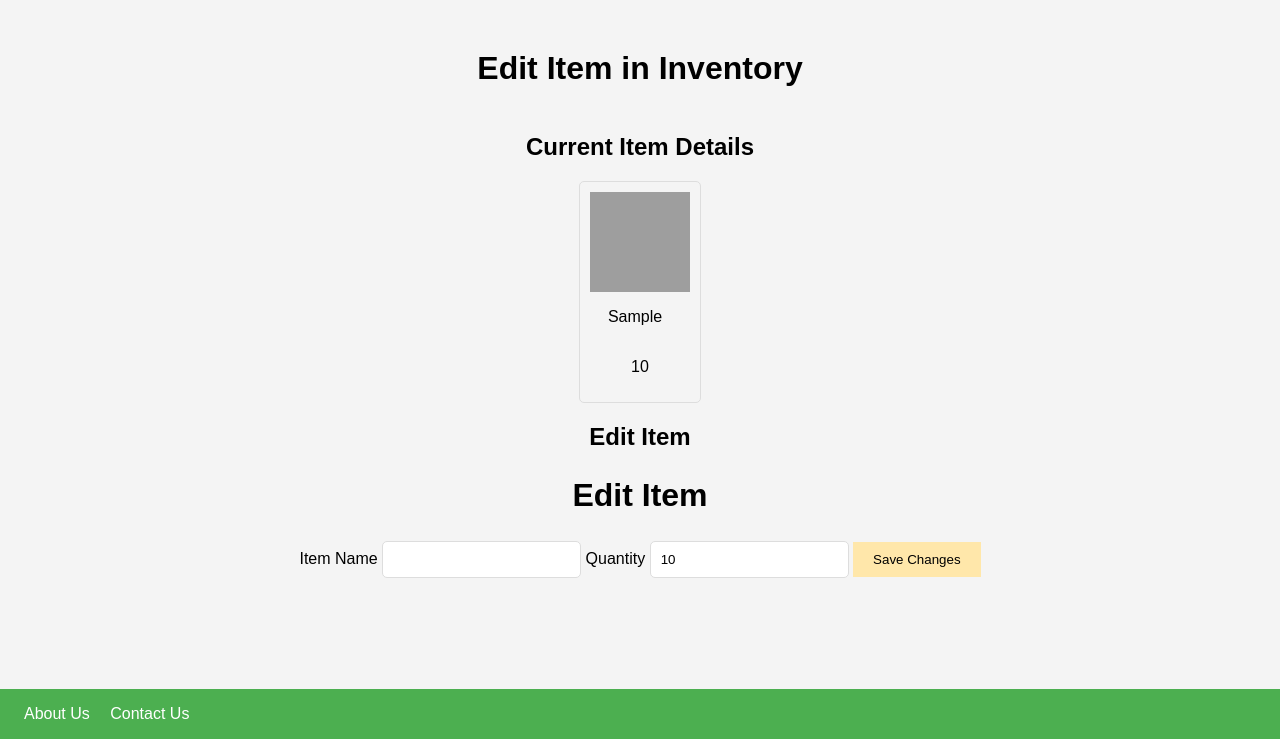
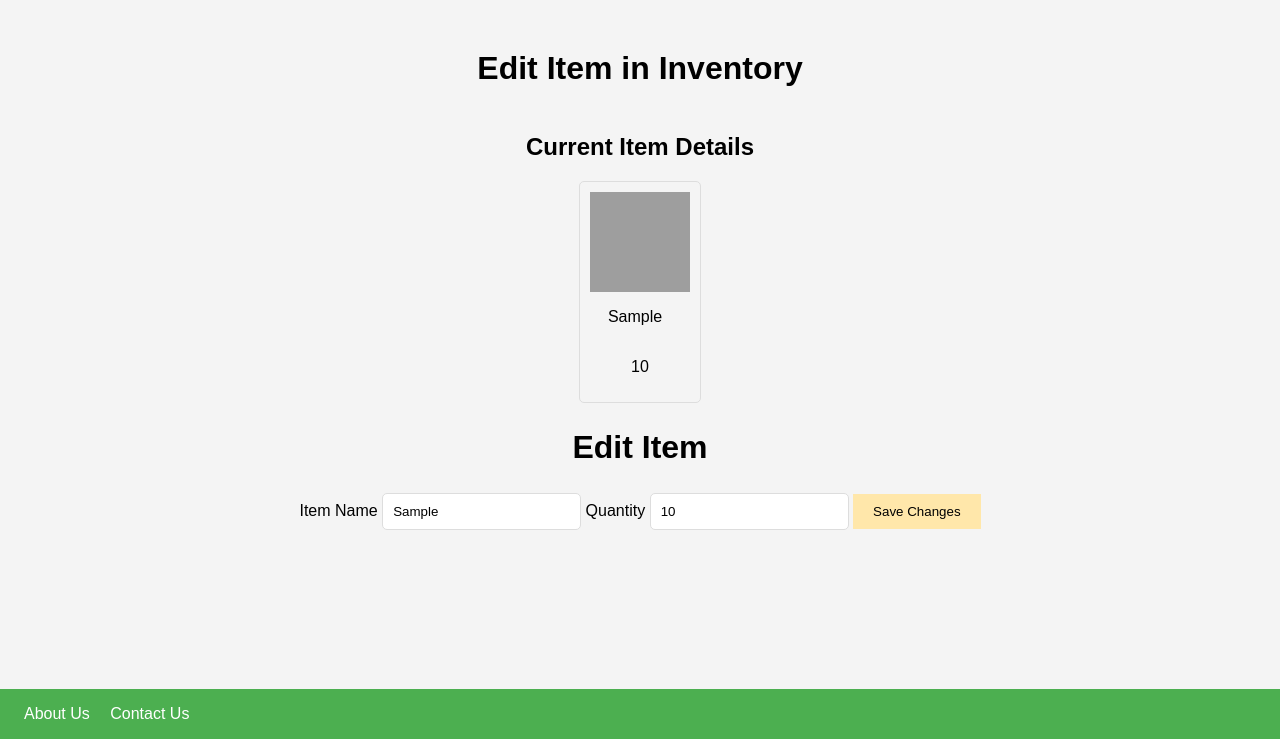
Before and after one commit to georgepicks/CSC2033_Team37_22-23, a Flask app: template templates/producer/edit_item.html in a window 1280 px wide. Shown: the part 61-800 px from the top of the page. Run offline with Flask 3, Linux system fonts and the light colour scheme; the template is opened without the code that fills it: values that come from a table or form of the project are taken from there, others are empty; tables that the repository leaves empty hold one stand-in row (values such as "Sample post"); some libraries are stand-ins or nearby versions; grey boxes are pictures that could not be loaded.

Commit message:
changed links

```diff
--- a/templates/producer/edit_item.html
+++ b/templates/producer/edit_item.html
@@ -11,8 +11,8 @@
         <div class="logo">Leftovers</div>
         <nav>
             <a href="{{ url_for('supplier_inventory')}}">Your Inventory</a>
-            <a href="{{ url_for('producer.account') }}">Account</a>
-            <a href="{{ url_for('index')}}">Log out</a>
+            <a href="{{ url_for('producer.producer_account') }}">Account</a>
+            <a href="{{ url_for('users.logout')}}">Log out</a>
         </nav>
     </header>
     <section class="dashboard">
@@ -28,19 +28,15 @@
                     </div>
                 </div>
             </div>
-                <h2>Edit Item</h2>
             <!-- form to edit item -->
-                <form method="POST" action="/edit_item/{{ item.id }}">
             <div class="container">
                 <h1>Edit Item</h1>
-                        <form method="POST" action="/edit_item/{{ item.id }}">
+                <form method="POST" action="{{ url_for('edit_inventory', id=item.id) }}">
                     <label for="name">Item Name</label>
-                            <input id="name" type="text" name="name" value="{{ item.name }}" required>
+                    <input id="name" type="text" name="name" value="{{ item.item }}" required>
                     <label for="quantity">Quantity</label>
                     <input id="quantity" type="number" name="quantity" value="{{ item.quantity }}" required>
                     <button type="submit" class="submit-btn">Save Changes</button>
-                        </form>
-                    </div>
                 </form>
             </div>
             </div>
```
Lines whose indentation alone changed are shown as unchanged.
